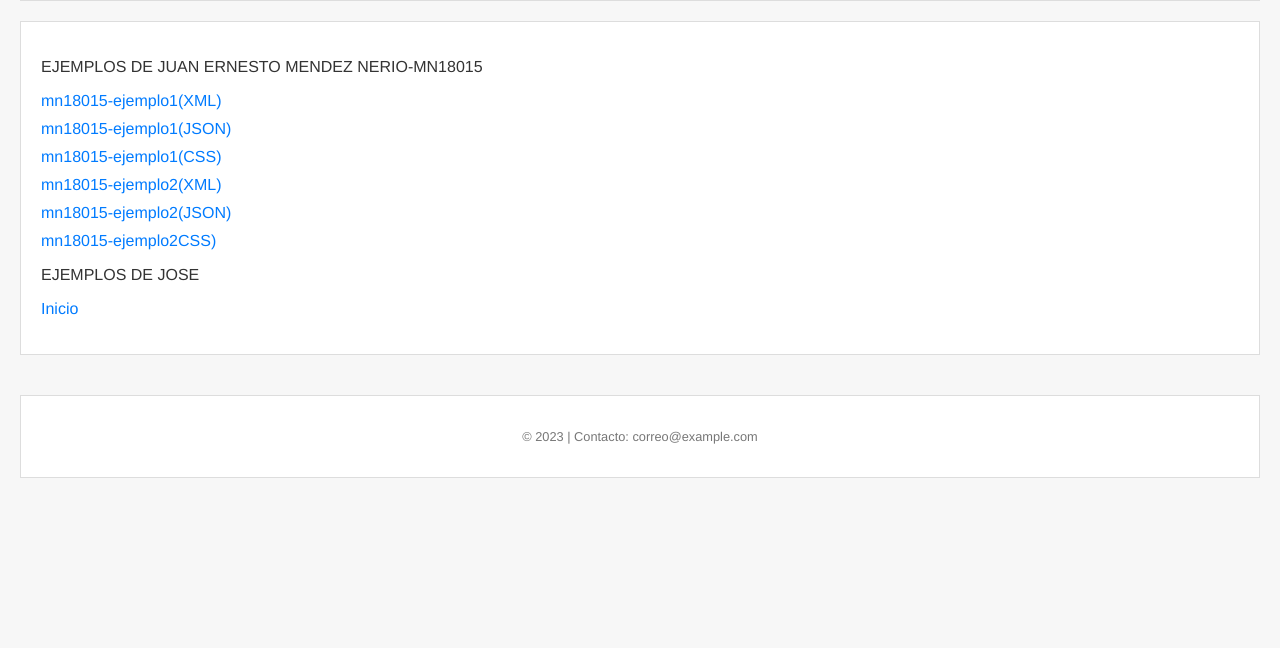
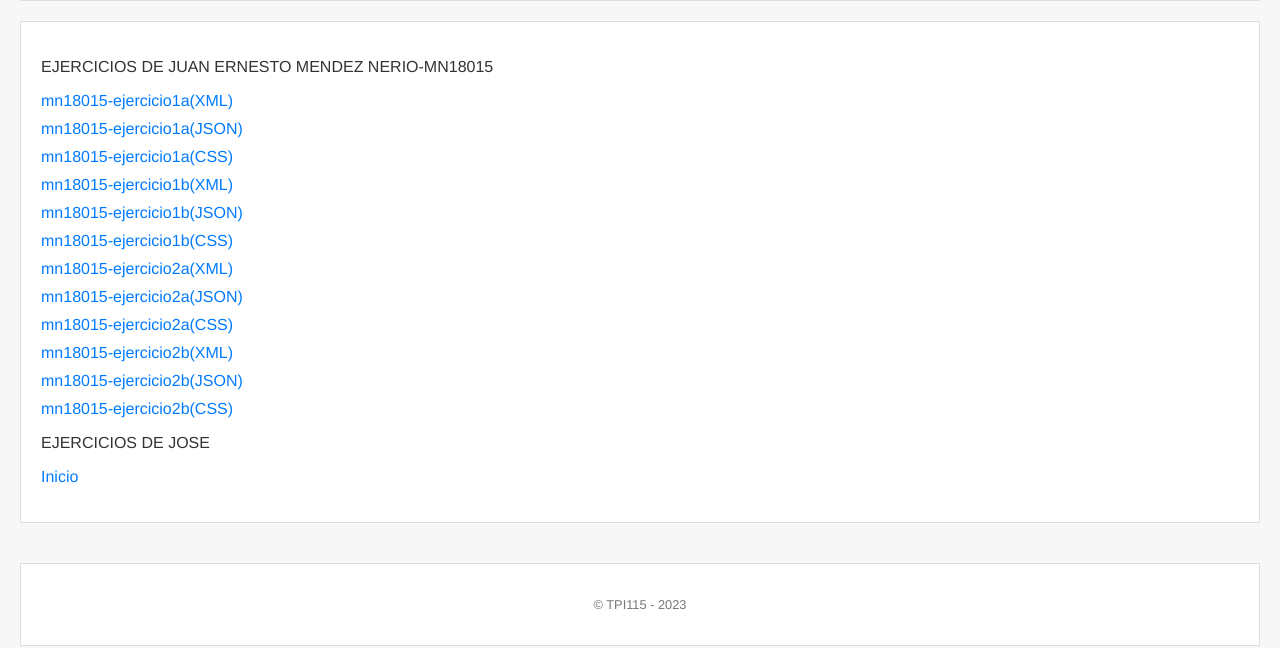
Before and after one commit to 21juanmendez/GUIA31-EN-PAREJA, a plain HTML site: page ejercicios.html in a window 1280 px wide. Shown: the part 156-804 px from the top of the page. Drawn offline with Linux system fonts and the light colour scheme.

Commit message:
V2,0
Segundo commit

```diff
--- a/ejercicios.html
+++ b/ejercicios.html
@@ -13,19 +13,25 @@
   </header>
   <nav>
     <ul>
-      <p>EJEMPLOS DE JUAN ERNESTO MENDEZ NERIO-MN18015</p>
-      <li><a href="mn18015-ejemplo1.xml">mn18015-ejemplo1(XML)</a></li>
-      <li><a href="mn18015-ejemplo1.json">mn18015-ejemplo1(JSON)</a></li>
-      <li><a href="mn18015-ejemplo1.css">mn18015-ejemplo1(CSS)</a></li>
-      <li><a href="mn18015-ejemplo2.xml">mn18015-ejemplo2(XML)</a></li>
-      <li><a href="mn18015-ejemplo2.json">mn18015-ejemplo2(JSON)</a></li>
-      <li><a href="mn18015-ejemplo2.css">mn18015-ejemplo2CSS)</a></li>
-      <p>EJEMPLOS DE JOSE</p>
+      <p>EJERCICIOS DE JUAN ERNESTO MENDEZ NERIO-MN18015</p>
+      <li><a href="mn18015-ejercicio1a.xml">mn18015-ejercicio1a(XML)</a></li>
+      <li><a href="mn18015-ejercicio1a.json">mn18015-ejercicio1a(JSON)</a></li>
+      <li><a href="mn18015-ejercicio1a.css">mn18015-ejercicio1a(CSS)</a></li>
+      <li><a href="mn18015-ejercicio1b.xml">mn18015-ejercicio1b(XML)</a></li>
+      <li><a href="mn18015-ejercicio1b.json">mn18015-ejercicio1b(JSON)</a></li>
+      <li><a href="mn18015-ejercicio1b.css">mn18015-ejercicio1b(CSS)</a></li>
+      <li><a href="mn18015-ejercicio2a.xml">mn18015-ejercicio2a(XML)</a></li>
+      <li><a href="mn18015-ejercicio2a.json">mn18015-ejercicio2a(JSON)</a></li>
+      <li><a href="mn18015-ejercicio2a.css">mn18015-ejercicio2a(CSS)</a></li>
+      <li><a href="mn18015-ejercicio2b.xml">mn18015-ejercicio2b(XML)</a></li>
+      <li><a href="mn18015-ejercicio2b.json">mn18015-ejercicio2b(JSON)</a></li>
+      <li><a href="mn18015-ejercicio2b.css">mn18015-ejercicio2b(CSS)</a></li>
+      <p>EJERCICIOS DE JOSE</p>
       <li><a href="index.html">Inicio</a></li>
     </ul>
   </nav>
   <footer>
-    <p>&copy; 2023 | Contacto: correo@example.com</p>
+    <p>&copy; TPI115 - 2023</p>
   </footer>
 </body>
 </html>
```
Also changed, not shown: ejemplos.html (+1 -1 lines), index.html (+6 -6 lines).
